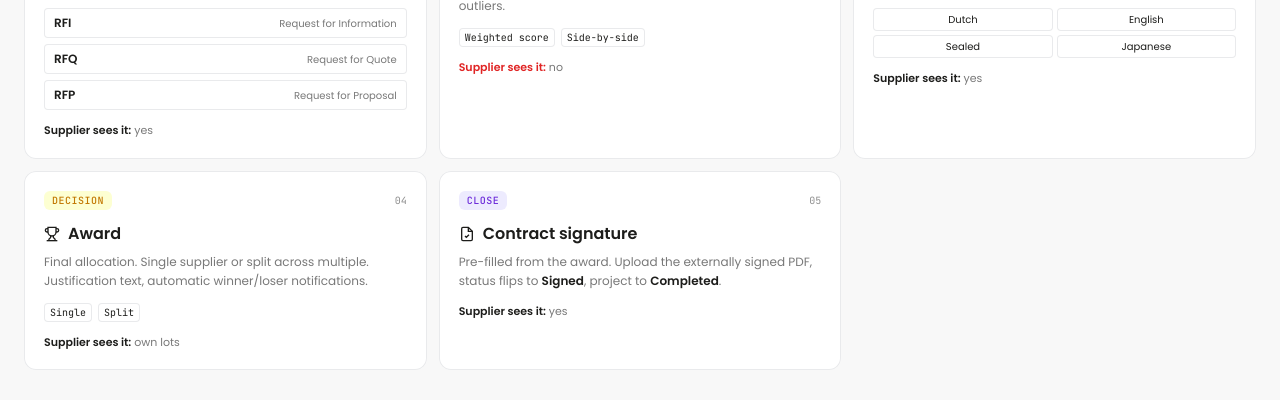
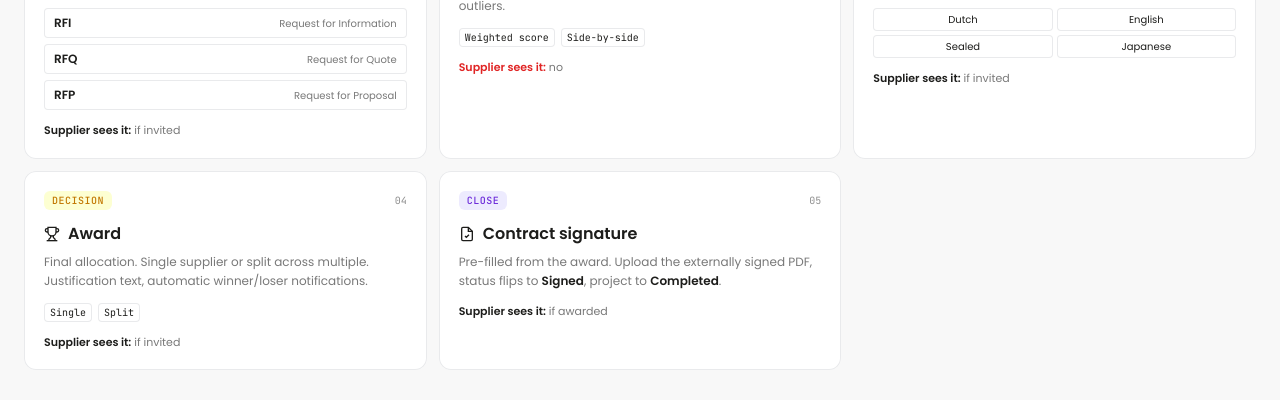
Before and after one commit to Lisasu02/crown-team-walkthrough, a plain HTML site: page index.html in a window 1280 px wide. Shown: the part 5777-6177 px from the top of the page. Drawn offline with nearby package versions, Linux system fonts and the light colour scheme.

Commit message:
Refine 'Supplier sees it' labels per event

```diff
--- a/index.html
+++ b/index.html
@@ -780,7 +780,7 @@
         <div class="flex items-center justify-between bg-paper rounded px-2.5 py-1.5 hairline"><span class="text-[12px] font-semibold">RFQ</span><span class="text-[10px] text-ink-500">Request for Quote</span></div>
         <div class="flex items-center justify-between bg-paper rounded px-2.5 py-1.5 hairline"><span class="text-[12px] font-semibold">RFP</span><span class="text-[10px] text-ink-500">Request for Proposal</span></div>
       </div>
-      <div class="text-[11px] text-ink-500 mt-3 flex items-center justify-between"><span><span class="font-semibold text-ink-900">Supplier sees it:</span> yes</span></div>
+      <div class="text-[11px] text-ink-500 mt-3 flex items-center justify-between"><span><span class="font-semibold text-ink-900">Supplier sees it:</span> if invited</span></div>
     </div>
 
     <!-- Analysis -->
@@ -818,7 +818,7 @@
         <span class="text-[10px] px-1.5 py-1 rounded bg-paper hairline text-center">Sealed</span>
         <span class="text-[10px] px-1.5 py-1 rounded bg-paper hairline text-center">Japanese</span>
       </div>
-      <div class="text-[11px] text-ink-500 mt-3 flex items-center justify-between"><span><span class="font-semibold text-ink-900">Supplier sees it:</span> yes</span></div>
+      <div class="text-[11px] text-ink-500 mt-3 flex items-center justify-between"><span><span class="font-semibold text-ink-900">Supplier sees it:</span> if invited</span></div>
     </div>
 
     <!-- Award -->
@@ -836,7 +836,7 @@
         <span class="text-[10px] px-1.5 py-0.5 rounded bg-paper hairline font-mono">Single</span>
         <span class="text-[10px] px-1.5 py-0.5 rounded bg-paper hairline font-mono">Split</span>
       </div>
-      <div class="text-[11px] text-ink-500 mt-3 flex items-center justify-between"><span><span class="font-semibold text-ink-900">Supplier sees it:</span> own lots</span></div>
+      <div class="text-[11px] text-ink-500 mt-3 flex items-center justify-between"><span><span class="font-semibold text-ink-900">Supplier sees it:</span> if invited</span></div>
     </div>
 
     <!-- Contract -->
@@ -850,7 +850,7 @@
         Contract signature
       </div>
       <div class="text-[12px] text-ink-500 mt-1.5 leading-relaxed">Pre-filled from the award. Upload the externally signed PDF, status flips to <span class="font-semibold text-ink-900">Signed</span>, project to <span class="font-semibold text-ink-900">Completed</span>.</div>
-      <div class="text-[11px] text-ink-500 mt-3 flex items-center justify-between"><span><span class="font-semibold text-ink-900">Supplier sees it:</span> yes</span></div>
+      <div class="text-[11px] text-ink-500 mt-3 flex items-center justify-between"><span><span class="font-semibold text-ink-900">Supplier sees it:</span> if awarded</span></div>
     </div>
 
   </div>
```
